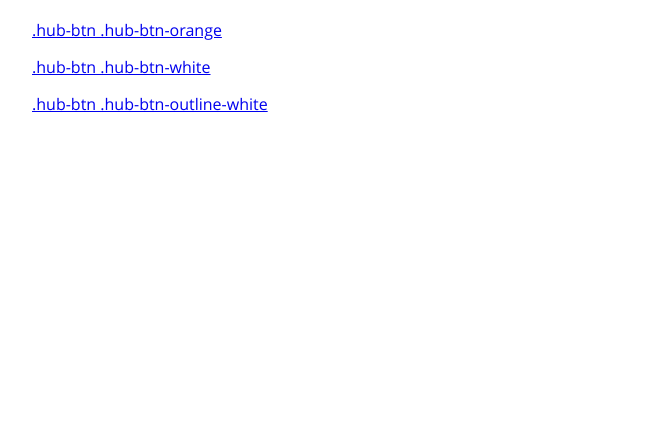
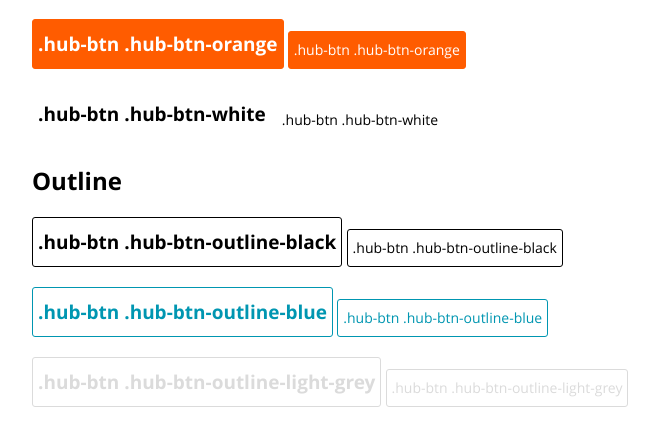
Before and after one commit to basjerome/framework, a website: page docs/buttons.html in a window 1280 px wide. Shown: the part 104-528 px from the top of the page, without its empty margins (123-782 px from the left). Drawn offline with Linux system fonts and the light colour scheme; files whose address does not match are found by name.

Commit message:
MàJ buttons demo

```diff
--- a/docs/buttons.html
+++ b/docs/buttons.html
@@ -45,9 +45,32 @@
 
         <h1 class="hub-h1">Buttons</h1>
 
-        <div class="hub-mb-15"><a href="#" class="hub-btn hub-btn-orange" title="">.hub-btn .hub-btn-orange</a></div>
-        <div class="hub-mb-15"><a href="#" class="hub-btn hub-btn-white" title="">.hub-btn .hub-btn-white</a></div>
-        <div class="hub-mb-15"><a href="#" class="hub-btn hub-btn-outline-white" title="">.hub-btn .hub-btn-outline-white</a></div>
+        <div class="hub-mb-15">
+            <a href="#" class="hub-btn hub-btn-lg hub-btn-orange" title="">.hub-btn .hub-btn-orange</a>
+            <a href="#" class="hub-btn hub-btn-md hub-btn-orange" title="">.hub-btn .hub-btn-orange</a>
+        </div>
+        <div class="hub-mb-15">
+            <a href="#" class="hub-btn hub-btn-lg hub-btn-white" title="">.hub-btn .hub-btn-white</a>
+            <a href="#" class="hub-btn hub-btn-md hub-btn-white" title="">.hub-btn .hub-btn-white</a>
+        </div>
+
+        <h2 class="hub-h2">Outline</h2>
+        <div class="hub-mb-15">
+            <a href="#" class="hub-btn hub-btn-lg hub-btn-outline-black" title="">.hub-btn .hub-btn-outline-black</a>
+            <a href="#" class="hub-btn hub-btn-md hub-btn-outline-black" title="">.hub-btn .hub-btn-outline-black</a>
+        </div>
+        <div class="hub-mb-15">
+            <a href="#" class="hub-btn hub-btn-lg hub-btn-outline-blue" title="">.hub-btn .hub-btn-outline-blue</a>
+            <a href="#" class="hub-btn hub-btn-md hub-btn-outline-blue" title="">.hub-btn .hub-btn-outline-blue</a>
+        </div>
+        <div class="hub-mb-15">
+            <a href="#" class="hub-btn hub-btn-lg hub-btn-outline-light-grey" title="">.hub-btn .hub-btn-outline-light-grey</a>
+            <a href="#" class="hub-btn hub-btn-md hub-btn-outline-light-grey" title="">.hub-btn .hub-btn-outline-light-grey</a>
+        </div>
+        <div class="hub-mb-15">
+            <a href="#" class="hub-btn hub-btn-lg hub-btn-outline-white" title="">.hub-btn .hub-btn-outline-white</a>
+            <a href="#" class="hub-btn hub-btn-md hub-btn-outline-white" title="">.hub-btn .hub-btn-outline-white</a>
+        </div>
 
 	</div><!-- /hub-container -->
 
--- a/gulpfile.js
+++ b/gulpfile.js
@@ -37,20 +37,19 @@ gulp.task('css', function () {
         console: true
       }]
     }))
-    .pipe(modPostcss([
-      require('autoprefixer')({
-        browsers: [
-          'last 2 versions',
-          '> 1% in FR'
-        ],
-        cascade: false
-      }),
-      require('cssnano')
-    ]))
     .pipe(modSass({
       outputStyle: 'compressed',
       errLogToConsole: true
     }).on('error', modSass.logError))
+    .pipe(modPostcss([
+      require('autoprefixer')({
+        browsers: [
+          'last 15 versions',
+          '> 1% in FR'
+        ]
+      }),
+      require('cssnano')
+    ]))
     .pipe(modRename({
       suffix: '.min'
     }))
--- a/src/sass/components/_buttons.scss
+++ b/src/sass/components/_buttons.scss
@@ -0,0 +1,85 @@
+/*---------------*\
+  $BUTTONS
+\*---------------*/
+/**
+ * BUTTONS.........
+*/
+
+// Buttons
+.hub-btn {
+	background-color: transparent;
+	border: 1px solid transparent;
+	color: inherit;
+	display: inline-block;
+	outline: 0 none;
+	overflow: hidden;
+	padding: 5px;
+	text-align: center;
+	text-decoration: none;
+	white-space: nowrap;
+	@include border-radius(3px);
+	@include transition(all, ease, .3s);
+	&-lg {
+		font-size: 19px;
+		font-weight: 700;
+		height: 50px;
+		line-height: 38px;
+	}
+	&-md {
+		font-size: 14px;
+		height: 38px;
+		line-height: 26px;
+	}
+	&-orange {
+		background-color: $orange;
+		border-color: $orange;
+		color: $white;
+		&:hover {
+			background-color: $white;
+			color: $orange;
+		}
+	}
+	&-white {
+		background-color: $white;
+		border-color: $white;
+		color: $black;
+		&:hover {
+			background-color: $black;
+			color: $white;
+		}
+	}
+	&-outline {
+		&-black {
+			border-color: $black;
+			color: $black;
+			&:hover {
+				background-color: $black;
+				color: $white;
+			}
+		}
+		&-blue {
+			border-color: $blue;
+			color: $blue;
+			&:hover {
+				background-color: $blue;
+				color: $white;
+			}
+		}
+		&-light-grey {
+			border-color: $light-grey;
+			color: $light-grey;
+			&:hover {
+				background-color: $light-grey;
+				color: $white;
+			}
+		}
+		&-white {
+			border-color: $white;
+			color: $white;
+			&:hover {
+				background-color: $white;
+				color: $black;
+			}
+		}
+	}
+}
--- a/src/sass/utils/_mixins.scss
+++ b/src/sass/utils/_mixins.scss
@@ -12,10 +12,7 @@
 
 // Border radius
 @mixin border-radius($radius) {
-	-webkit-border-radius: $radius;
-	   -moz-border-radius: $radius;
-	    -ms-border-radius: $radius;
-	        border-radius: $radius;
+	border-radius: $radius;
 }
 
 // Breakpoints
@@ -27,10 +24,7 @@
 
 // Box shadow
 @mixin box-shadow($x, $y, $blur, $spread, $color) {
-	-webkit-box-shadow: $x $y $blur $spread $color;
-	   -moz-box-shadow: $x $y $blur $spread $color;
-	    -ms-box-shadow: $x $y $blur $spread $color;
-	        box-shadow: $x $y $blur $spread $color;
+	box-shadow: $x $y $blur $spread $color;
 }
 
 // Opacity
@@ -41,13 +35,10 @@
 
 // Translate
 @mixin translate($y, $x) {
-	-webkit-transform: translate($y,$x);
-	    -ms-transform: translate($y,$x);
-	        transform: translate($y,$x);
+	transform: translate($y,$x);
 }
 
 // Transition
 @mixin transition($property, $timing, $delay) {
-	-webkit-transition: $property $timing $delay;
-	        transition: $property $timing $delay;
+	transition: $property $timing $delay;
 }
```
Also changed, not shown: dist/css/framework.min.css, docs/css/framework.min.css.
